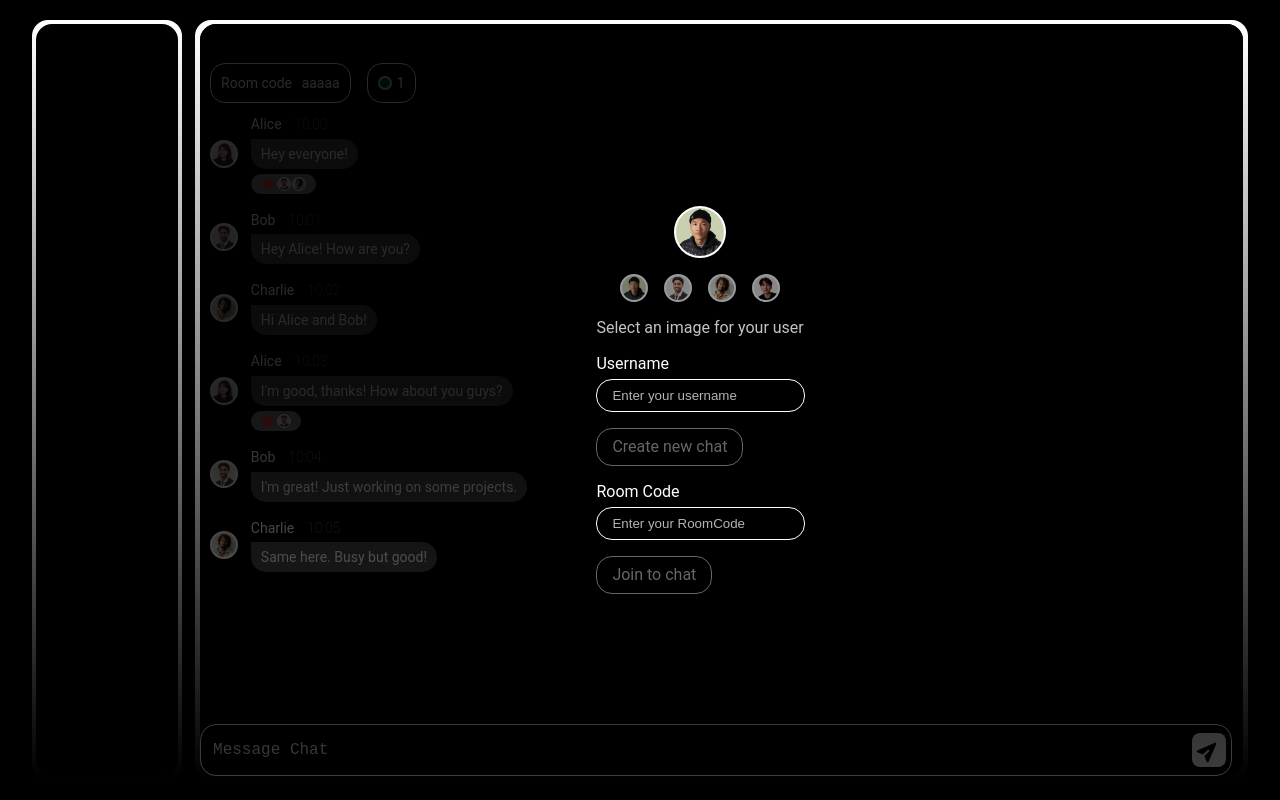
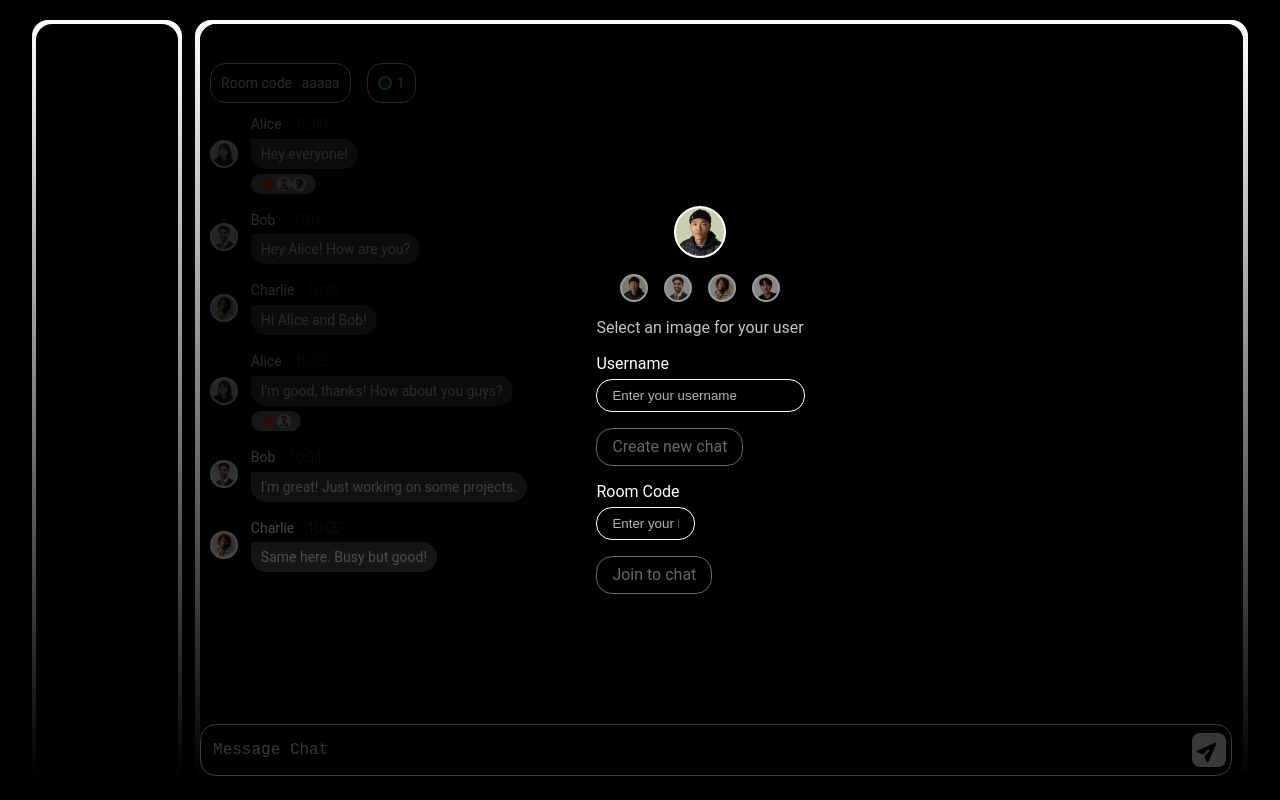
Before and after one commit to j03rul4nd/SwiftByte-, a website built with Vite: page index.html in a window 1280 px wide. Built offline with nearby package versions, Linux system fonts and the light colour scheme.

Commit message:
update input room

```diff
--- a/main.css
+++ b/main.css
@@ -703,6 +703,9 @@ transition: opacity 0.2s ease;
 .textSelectionImgLoginUser{
     color: #c4c4c4;
 }
+#userRoomCode {
+    width: 67px;
+}
 #shareLinkChat{
     border: 1px solid white;
     border-radius: 15px;
```
